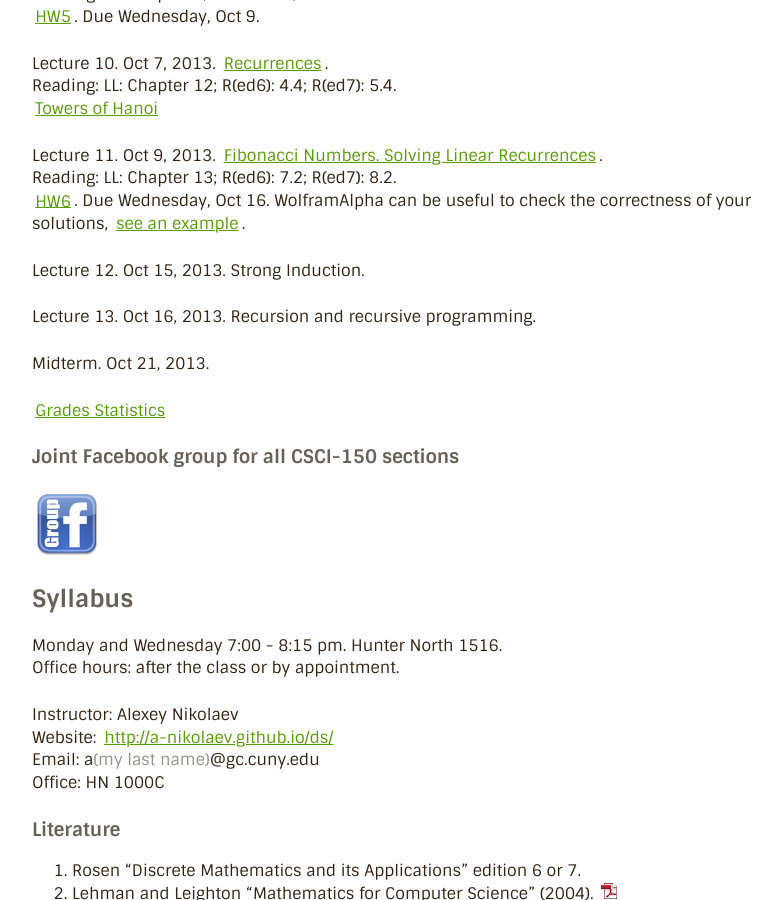
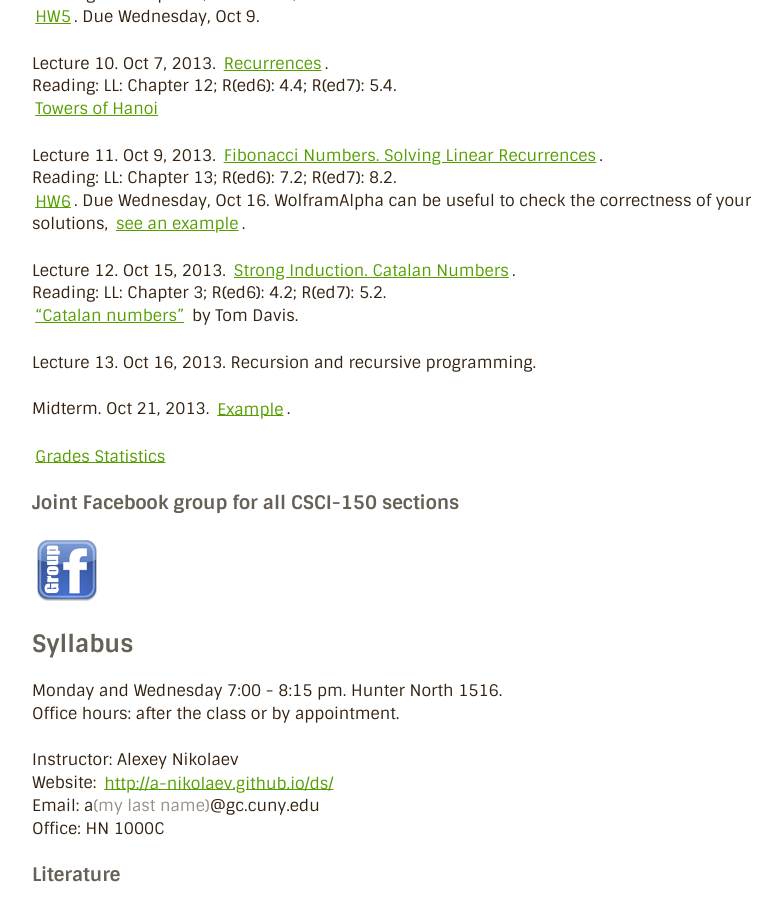
Before and after one commit to a-nikolaev/a-nikolaev.github.io, a Jekyll site: the page built from ds/index.markdown, in a window 1280 px wide and 900 px high, scrolled down 925 px. Shown: the whole window, without its empty margins (248-1029 px from the left). Built offline with Jekyll 4.4.1, drawn with Linux system fonts in a browser that asks for light colours; Markdown is read by kramdown in place of the engine named in the settings.

Commit message:
lec12, midterm example

```diff
--- a/ds/index.markdown
+++ b/ds/index.markdown
@@ -55,11 +55,13 @@ Reading: LL: Chapter 13; R(ed6): 7.2; R(ed7): 8.2.
 [HW6](/ds/docs/hw6.pdf). Due Wednesday, Oct 16. WolframAlpha can be useful to check the correctness of your solutions,
 [see an example](http://www.wolframalpha.com/input/?i=f%280%29+%3D+1%3B+f%281%29+%3D+-1%3B+f%28n%29+%3D+f%28n-2%29).
 
-Lecture 12. Oct 15, 2013. Strong Induction.
+Lecture 12. Oct 15, 2013. [Strong Induction. Catalan Numbers](/ds/docs/lec12.pdf).
+Reading: LL: Chapter 3; R(ed6): 4.2; R(ed7): 5.2.
+["Catalan numbers"](http://mathcircle.berkeley.edu/BMC6/pdf0607/catalan.pdf) by Tom Davis.
 
 Lecture 13. Oct 16, 2013. Recursion and recursive programming.
 
-Midterm. Oct 21, 2013.
+Midterm. Oct 21, 2013. [Example](/ds/docs/midterm-example.pdf).
 
 [Grades Statistics](/ds/docs/grades-stats.pdf)
 
```
Also changed, not shown: 2 other files.
